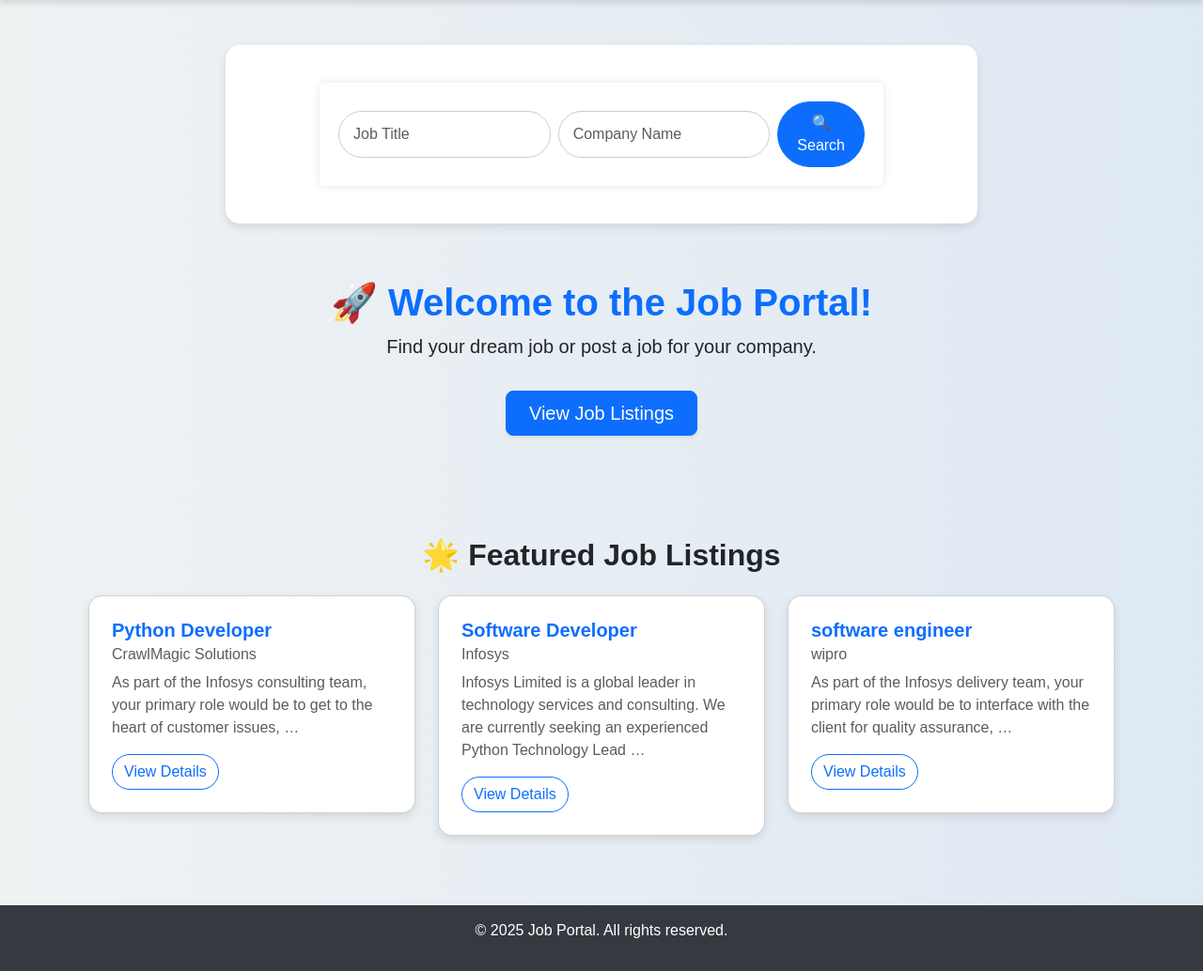
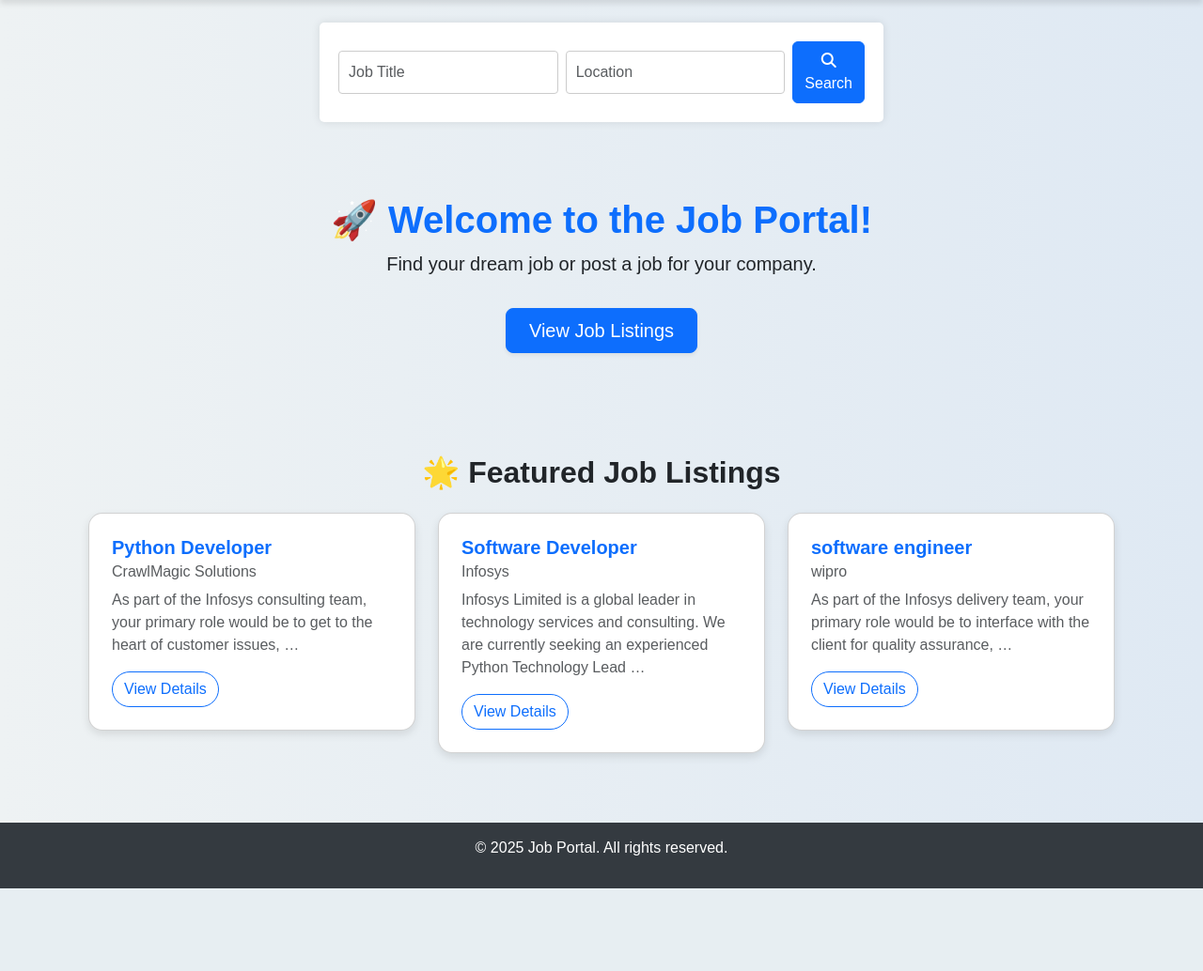
Before and after one commit to yashpanchal123/Job_portal, a Django app: page / in a window 1280 px wide. Shown: the part 76-1110 px from the top of the page at 94% size. After the commit the page ends 1022 px from the top, so only its background shows below. Run offline with Django 5.2, Linux system fonts and the light colour scheme; a user stored in the database is signed in; data comes from the database, SQL or seed files in the repository; both versions use the stored data as it was after the commit; some libraries are stand-ins or nearby versions.

Commit message:
added temlpate changes

```diff
--- a/jobportal/jobs/templates/jobs/base.html
+++ b/jobportal/jobs/templates/jobs/base.html
@@ -158,6 +158,7 @@
 <script src="https://cdn.jsdelivr.net/npm/@popperjs/core@2.9.2/dist/umd/popper.min.js"></script>
 <script src="https://cdn.jsdelivr.net/npm/bootstrap@5.3.0/dist/js/bootstrap.min.js"></script>
 <script src="https://cdn.jsdelivr.net/npm/bootstrap@5.3.0/dist/js/bootstrap.bundle.min.js"></script>
+<script src="https://kit.fontawesome.com/a076d05399.js" crossorigin="anonymous"></script>
 
 </body>
 </html>
--- a/jobportal/jobs/templates/jobs/home.html
+++ b/jobportal/jobs/templates/jobs/home.html
@@ -35,12 +35,17 @@
 </style>
 
 <!-- Search Bar at the Top -->
-<div class="container mt-5">
-    <div class="search-container d-flex align-items-center">
+<div>
+    <div>
         <form method="GET" action="{% url 'job_list' %}" class="d-flex w-100">
-            <input type="text" class="form-control me-2" name="title" placeholder="Job Title">
-            <input type="text" class="form-control me-2" name="company" placeholder="Company Name">
-            <button type="submit" class="btn btn-primary">🔍 Search</button>
+            <input type="text" class="form-control me-2" name="title" placeholder="Job Title"
+                   value="{{ request.GET.title }}">
+            <input type="text" class="form-control me-2" name="location" placeholder="Location"
+                   value="{{ request.GET.location }}">
+
+            <button type="submit" class="btn btn-primary search-btn">
+                <i class="fas fa-search"></i> Search
+            </button>
         </form>
     </div>
 </div>
@@ -63,7 +68,8 @@
                     <h5 class="card-title fw-bold text-primary">{{ job.title }}</h5>
                     <h6 class="card-subtitle mb-2 text-muted">{{ job.company }}</h6>
                     <p class="card-text text-muted">{{ job.description|truncatewords:20 }}</p>
-                    <a href="{% url 'job_detail' job.id %}" class="btn btn-outline-primary rounded-pill">View Details</a>
+                    <a href="{% url 'job_detail' job.id %}" class="btn btn-outline-primary rounded-pill">View
+                        Details</a>
                 </div>
             </div>
         </div>
--- a/jobportal/jobs/views.py
+++ b/jobportal/jobs/views.py
@@ -84,6 +84,18 @@ class JobListView(LoginRequiredMixin, ListView):
     template_name = "jobs/job_list.html"
     context_object_name = "jobs"
 
+    def get_queryset(self):
+        queryset = Job.objects.all()
+        title_query = self.request.GET.get('title', '').strip()
+        location_query = self.request.GET.get('Location', '').strip()
+
+        if title_query:
+            queryset = queryset.filter(title__icontains=title_query)
+        if location_query:
+            queryset = queryset.filter(location__icontains=location_query)
+
+        return queryset
+
 
 # Profile management view
 class ProfileView(LoginRequiredMixin, View):
```
Also changed, not shown: jobportal/jobs/forms.py (+8 -0 lines), jobportal/jobs/templates/jobs/job_detail.html (+8 -1 lines), jobportal/jobs/templates/jobs/signup.html (+15 -0 lines), jobportal/db.sqlite3.
